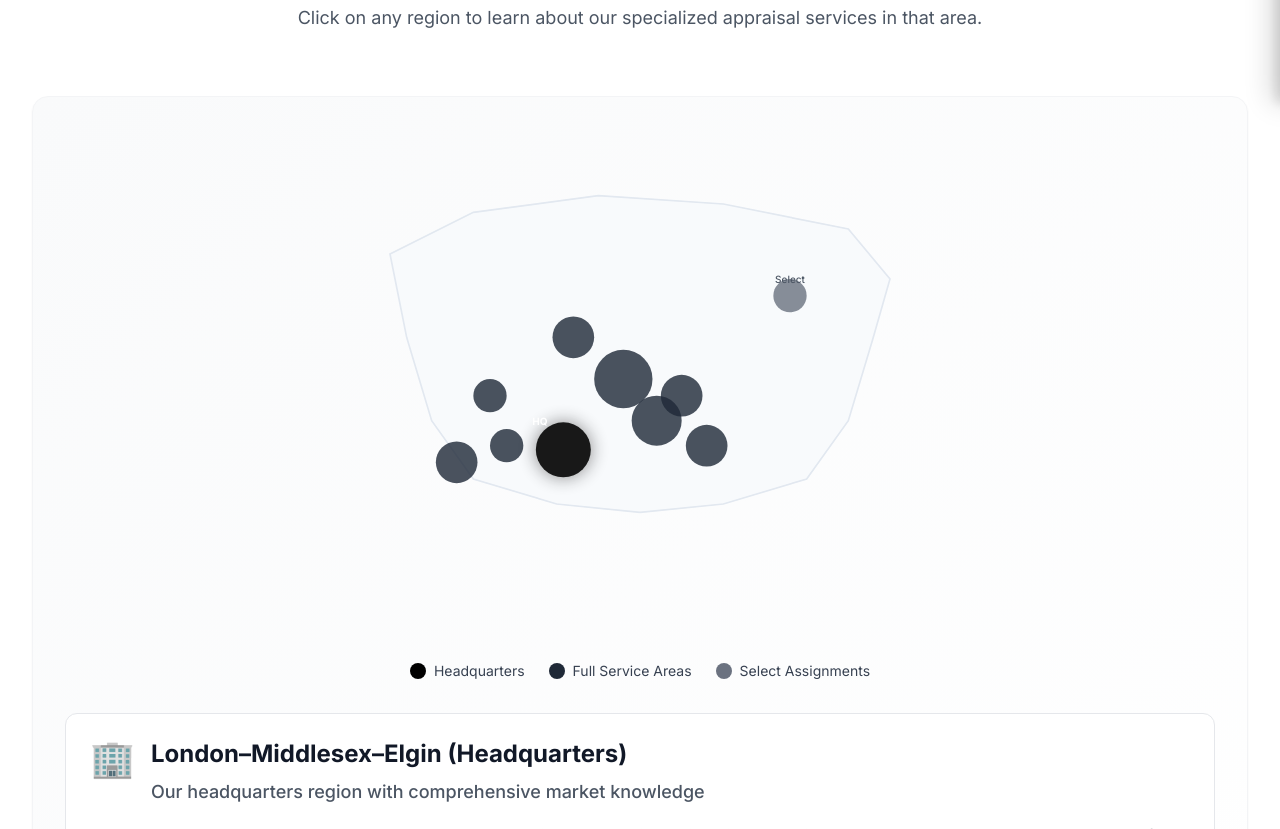
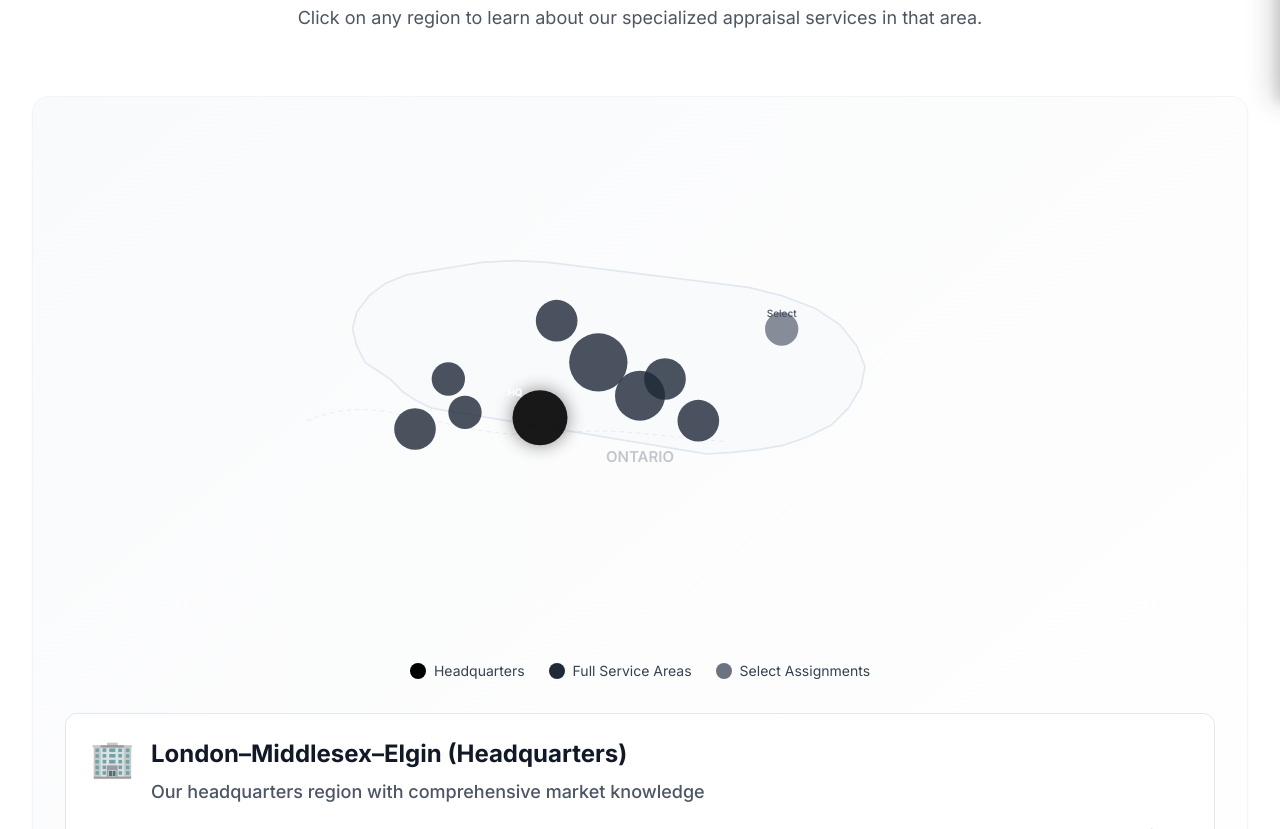
Before and after one commit to guestgetter/metrix-realty-website, a website: page market-areas.html in a window 1280 px wide. Shown: the part 697-1526 px from the top of the page. Drawn offline with nearby package versions, Linux system fonts and the light colour scheme.

Commit message:
🎯 FIX: Improved Ontario map outline - More accurate province shape with better regional positioning and Great Lakes context

```diff
--- a/market-areas.html
+++ b/market-areas.html
@@ -218,63 +218,76 @@
                 <div class="relative bg-gradient-to-br from-gray-50 to-white rounded-2xl p-8 border border-gray-100 shadow-sm" data-aos="fade-up" data-aos-duration="1000" data-aos-delay="400">
                     <!-- Map SVG -->
                     <div class="relative mx-auto max-w-4xl">
-                        <svg viewBox="0 0 800 600" class="w-full h-auto" style="max-height: 500px;">
-                            <!-- Ontario Outline (Simplified) -->
-                            <path id="ontario-outline" d="M100 150 L200 100 L350 80 L500 90 L650 120 L700 180 L680 250 L650 350 L600 420 L500 450 L400 460 L300 450 L200 420 L150 350 L120 250 Z"
+                        <svg viewBox="0 0 900 600" class="w-full h-auto" style="max-height: 500px;">
+                            <!-- More Accurate Ontario Outline -->
+                            <path id="ontario-outline" d="M150 300
+                                     L120 280 L110 260 L105 240 L110 220 L125 200 L145 185 L170 175 L200 170
+                                     L230 165 L260 160 L300 158 L340 160 L380 165 L420 170 L460 175 L500 180
+                                     L540 185 L580 190 L620 200 L660 215 L690 235 L710 260 L720 285 L715 310
+                                     L700 335 L680 355 L650 370 L620 380 L590 385 L560 388 L530 390 L500 385
+                                     L470 380 L440 375 L410 370 L380 365 L350 360 L320 355 L290 350 L260 345
+                                     L230 340 L200 335 L180 325 L165 315 Z"
                                   fill="#f8fafc" stroke="#e2e8f0" stroke-width="2"/>
 
-                            <!-- Coverage Regions -->
-                            <!-- Windsor-Essex -->
-                            <circle id="region-windsor" cx="180" cy="400" r="25"
-                                    class="coverage-region cursor-pointer transition-all duration-300 hover:r-30"
+                            <!-- Great Lakes Outline for Context -->
+                            <path d="M50 350 Q100 330 150 340 Q200 350 250 360 Q300 370 350 365 Q400 360 450 365 Q500 370 550 375"
+                                  fill="none" stroke="#cbd5e1" stroke-width="1" stroke-dasharray="5,5" opacity="0.5"/>
+
+                            <!-- Coverage Regions with Better Placement -->
+                            <!-- Windsor-Essex (Southwest) -->
+                            <circle id="region-windsor" cx="180" cy="360" r="25"
+                                    class="coverage-region cursor-pointer transition-all duration-300"
                                     fill="#1f2937" opacity="0.8" data-region="windsor"/>
 
                             <!-- Chatham-Kent -->
-                            <circle id="region-chatham" cx="240" cy="380" r="20"
-                                    class="coverage-region cursor-pointer transition-all duration-300 hover:r-25"
+                            <circle id="region-chatham" cx="240" cy="340" r="20"
+                                    class="coverage-region cursor-pointer transition-all duration-300"
                                     fill="#1f2937" opacity="0.8" data-region="chatham"/>
 
-                            <!-- London-Middlesex-Elgin -->
-                            <circle id="region-london" cx="280" cy="350" r="30"
-                                    class="coverage-region cursor-pointer transition-all duration-300 hover:r-35"
+                            <!-- London-Middlesex-Elgin (Central) -->
+                            <circle id="region-london" cx="300" cy="315" r="30"
+                                    class="coverage-region cursor-pointer transition-all duration-300"
                                     fill="#000000" opacity="0.9" data-region="london"/>
-                            <text x="280" y="355" text-anchor="middle" class="text-xs fill-white font-bold pointer-events-none">HQ</text>
+                            <text x="300" y="320" text-anchor="middle" class="text-xs fill-white font-bold pointer-events-none">HQ</text>
 
-                            <!-- Sarnia-Lambton -->
-                            <circle id="region-sarnia" cx="220" cy="320" r="20"
-                                    class="coverage-region cursor-pointer transition-all duration-300 hover:r-25"
+                            <!-- Sarnia-Lambton (West) -->
+                            <circle id="region-sarnia" cx="220" cy="300" r="20"
+                                    class="coverage-region cursor-pointer transition-all duration-300"
                                     fill="#1f2937" opacity="0.8" data-region="sarnia"/>
 
-                            <!-- Kitchener-Waterloo-Cambridge-Guelph -->
-                            <circle id="region-kwcg" cx="380" cy="300" r="35"
-                                    class="coverage-region cursor-pointer transition-all duration-300 hover:r-40"
+                            <!-- Kitchener-Waterloo-Cambridge-Guelph (Central-East) -->
+                            <circle id="region-kwcg" cx="400" cy="280" r="35"
+                                    class="coverage-region cursor-pointer transition-all duration-300"
                                     fill="#1f2937" opacity="0.8" data-region="kwcg"/>
 
-                            <!-- Brantford-Hamilton-Burlington -->
-                            <circle id="region-hamilton" cx="420" cy="350" r="30"
-                                    class="coverage-region cursor-pointer transition-all duration-300 hover:r-35"
+                            <!-- Brantford-Hamilton-Burlington (Southeast) -->
+                            <circle id="region-hamilton" cx="450" cy="320" r="30"
+                                    class="coverage-region cursor-pointer transition-all duration-300"
                                     fill="#1f2937" opacity="0.8" data-region="hamilton"/>
 
-                            <!-- Huron-Perth-Wellington-Grey-Bruce -->
-                            <circle id="region-huron" cx="320" cy="250" r="25"
-                                    class="coverage-region cursor-pointer transition-all duration-300 hover:r-30"
+                            <!-- Huron-Perth-Wellington-Grey-Bruce (North-Central) -->
+                            <circle id="region-huron" cx="350" cy="230" r="25"
+                                    class="coverage-region cursor-pointer transition-all duration-300"
                                     fill="#1f2937" opacity="0.8" data-region="huron"/>
 
-                            <!-- Niagara Region -->
-                            <circle id="region-niagara" cx="480" cy="380" r="25"
-                                    class="coverage-region cursor-pointer transition-all duration-300 hover:r-30"
+                            <!-- Niagara Region (Far Southeast) -->
+                            <circle id="region-niagara" cx="520" cy="350" r="25"
+                                    class="coverage-region cursor-pointer transition-all duration-300"
                                     fill="#1f2937" opacity="0.8" data-region="niagara"/>
 
-                            <!-- Halton-Peel -->
-                            <circle id="region-halton" cx="450" cy="320" r="25"
-                                    class="coverage-region cursor-pointer transition-all duration-300 hover:r-30"
+                            <!-- Halton-Peel (GTA Area) -->
+                            <circle id="region-halton" cx="480" cy="300" r="25"
+                                    class="coverage-region cursor-pointer transition-all duration-300"
                                     fill="#1f2937" opacity="0.8" data-region="halton"/>
 
-                            <!-- Ottawa -->
-                            <circle id="region-ottawa" cx="580" cy="200" r="20"
-                                    class="coverage-region cursor-pointer transition-all duration-300 hover:r-25"
+                            <!-- Ottawa (East) -->
+                            <circle id="region-ottawa" cx="620" cy="240" r="20"
+                                    class="coverage-region cursor-pointer transition-all duration-300"
                                     fill="#6b7280" opacity="0.8" data-region="ottawa"/>
-                            <text x="580" y="185" text-anchor="middle" class="text-xs fill-gray-600 font-medium pointer-events-none">Select</text>
+                            <text x="620" y="225" text-anchor="middle" class="text-xs fill-gray-600 font-medium pointer-events-none">Select</text>
+
+                            <!-- Province Label -->
+                            <text x="450" y="400" text-anchor="middle" class="text-lg font-semibold fill-gray-400 pointer-events-none opacity-60">ONTARIO</text>
                         </svg>
 
                         <!-- Legend -->
```
